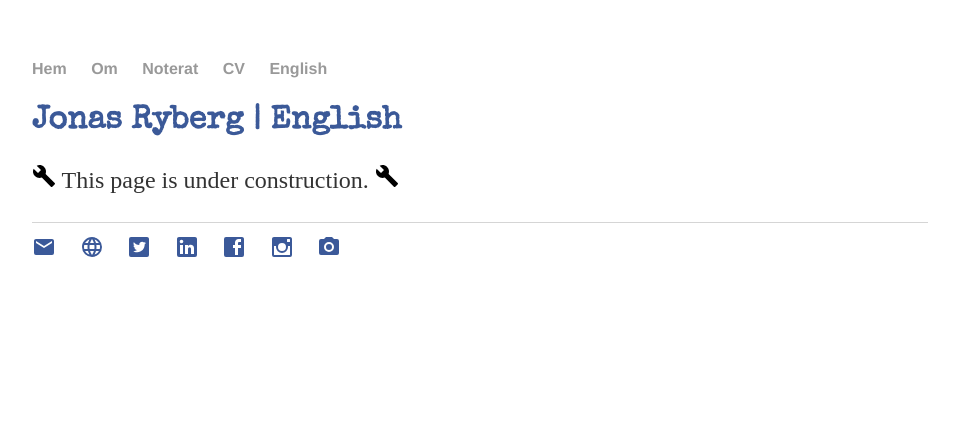
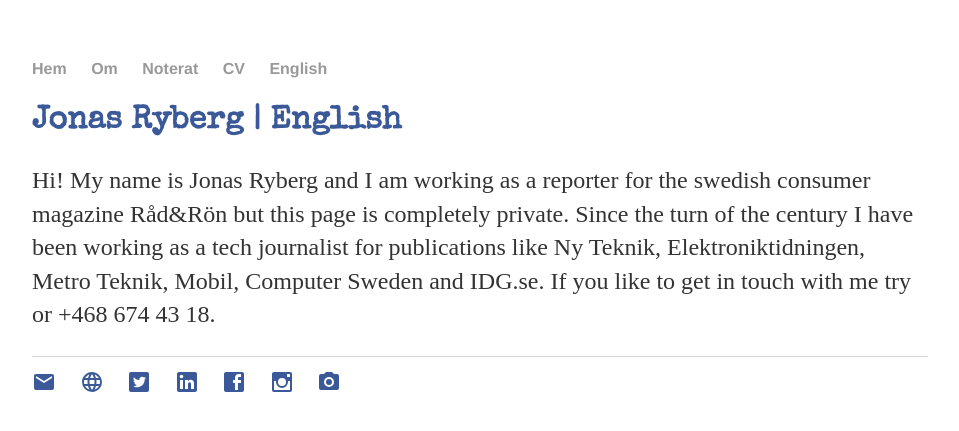
Before and after one commit to jonasryberg/jonasryberg.github.io, a Jekyll site: the page built from english/index.html, in a window 1280 px wide. Shown: the top 431 px of the page, without its empty margins (160-1119 px from the left). Built offline with Jekyll 4.4.1, drawn with Linux system fonts in a browser that asks for light colours.

Commit message:
Update english.html

```diff
--- a/_includes/english.html
+++ b/_includes/english.html
@@ -1,7 +1,9 @@
 <HTML>
-<p><svg style="width:24px;height:24px" viewBox="0 0 24 24">
-    <path fill="#000000" d="M22.7,19L13.6,9.9C14.5,7.6 14,4.9 12.1,3C10.1,1 7.1,0.6 4.7,1.7L9,6L6,9L1.6,4.7C0.4,7.1 0.9,10.1 2.9,12.1C4.8,14 7.5,14.5 9.8,13.6L18.9,22.7C19.3,23.1 19.9,23.1 20.3,22.7L22.6,20.4C23.1,20 23.1,19.3 22.7,19Z" />
-</svg> This page is under construction. <svg style="width:24px;height:24px" viewBox="0 0 24 24">
-    <path fill="#000000" d="M22.7,19L13.6,9.9C14.5,7.6 14,4.9 12.1,3C10.1,1 7.1,0.6 4.7,1.7L9,6L6,9L1.6,4.7C0.4,7.1 0.9,10.1 2.9,12.1C4.8,14 7.5,14.5 9.8,13.6L18.9,22.7C19.3,23.1 19.9,23.1 20.3,22.7L22.6,20.4C23.1,20 23.1,19.3 22.7,19Z" />
-</svg></p>
+<p>Hi!
+
+My name is Jonas Ryberg and I am working as a reporter for the swedish consumer magazine Råd&Rön but this page is completely private.
+
+Since the turn of the century I have been working as a tech journalist for publications like Ny Teknik, Elektroniktidningen, Metro Teknik, Mobil, Computer Sweden and IDG.se.
+
+If you like to get in touch with me try  or +468 674 43 18. </p>
 </HTML>
```
